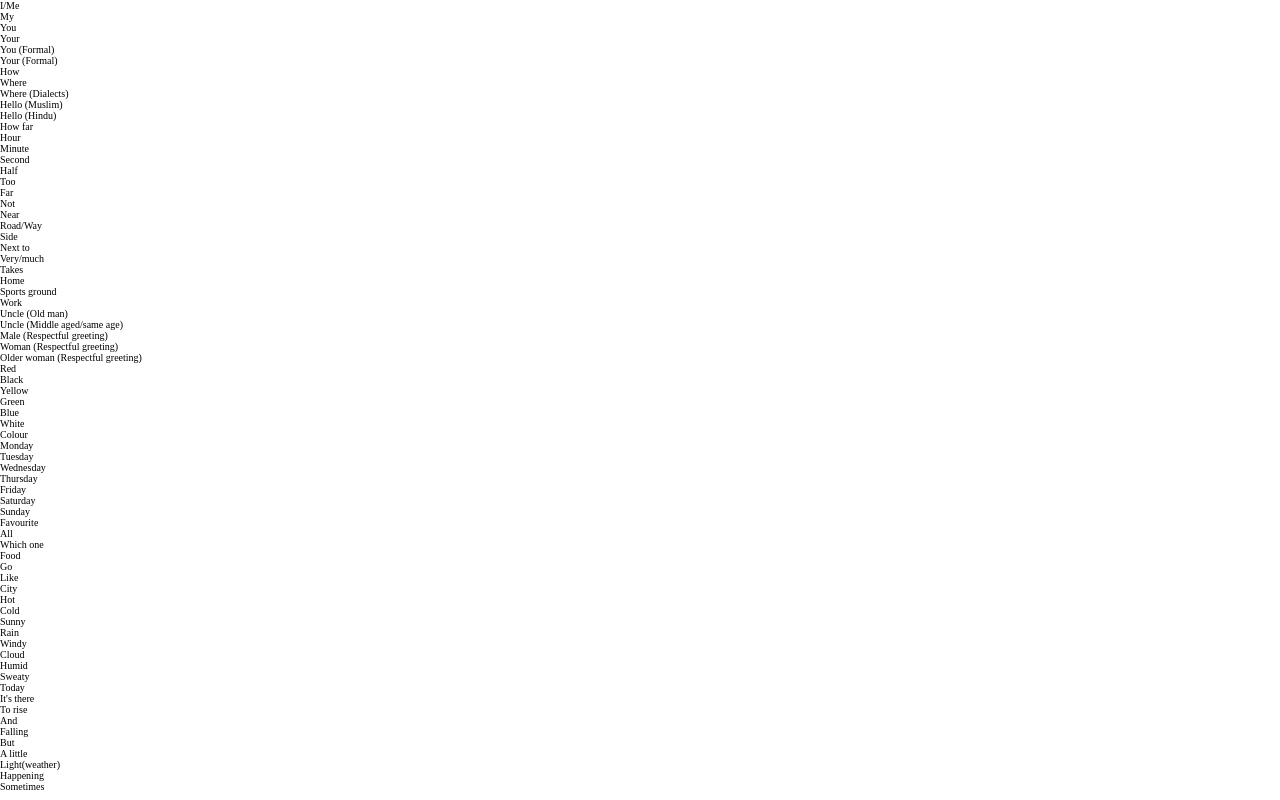
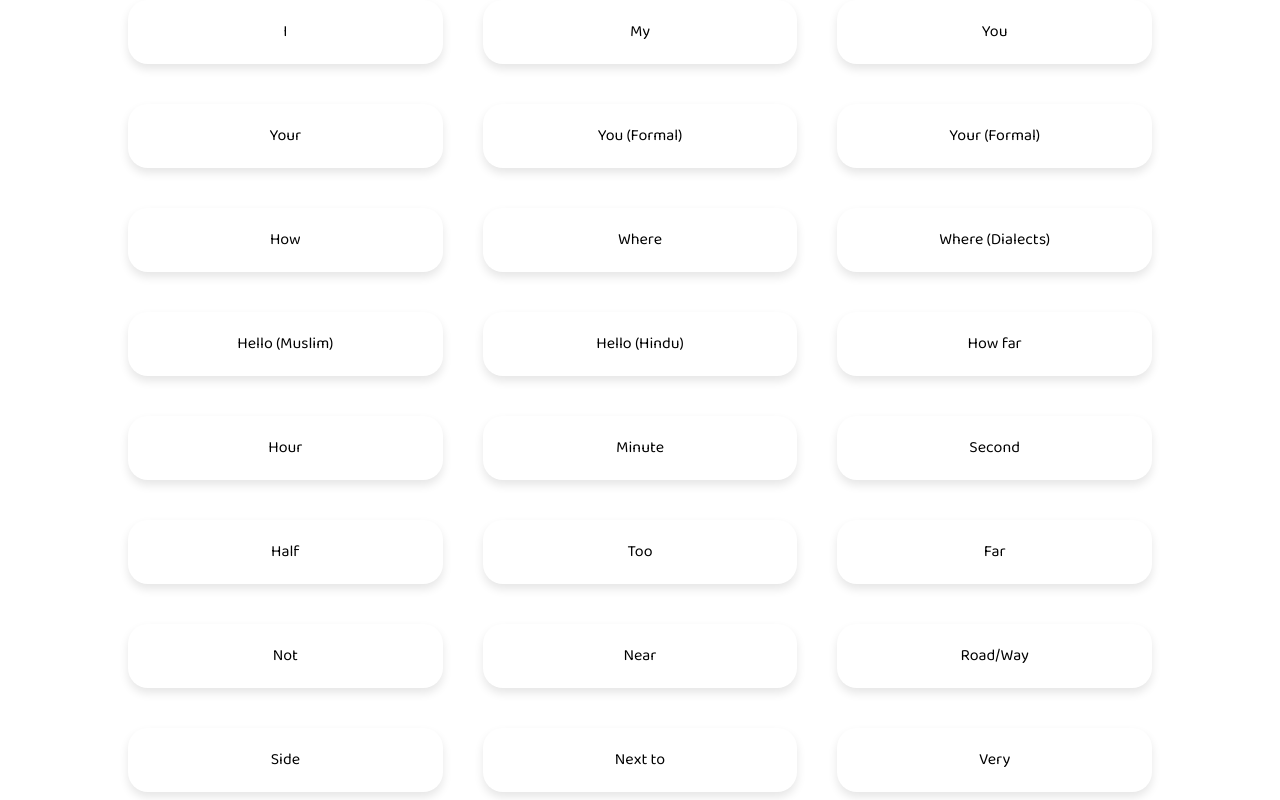
Before and after one commit to RobTF9/bengali-word-quiz, a React (Vite) app: page / in a window 1280 px wide. Shown: the top 800 px of the page. Built offline with nearby package versions, Linux system fonts and the light colour scheme.

Commit message:
working with routing

```diff
--- a/package.json
+++ b/package.json
@@ -16,7 +16,6 @@
     "@babel/plugin-transform-runtime": "^7.12.10",
     "@babel/preset-env": "^7.12.11",
     "@babel/preset-react": "^7.12.10",
-    "@babel/preset-typescript": "^7.12.7",
     "eslint": "^7.16.0",
     "eslint-config-prettier": "^7.1.0",
     "eslint-plugin-prettier": "^3.3.0",
@@ -33,6 +32,7 @@
   "dependencies": {
     "react": "^17.0.1",
     "react-dom": "^17.0.1",
+    "react-router-dom": "^5.2.0",
     "react-speech-recognition": "^3.6.0",
     "string-similarity": "^4.0.4",
     "styled-components": "^5.2.1"
--- a/public/index.html
+++ b/public/index.html
@@ -1,11 +1,13 @@
 <!DOCTYPE html>
-<html lang="en">
+<html lang="bn">
   <head>
     <meta charset="UTF-8" />
     <meta
       name="viewport"
       content="width=device-width, initial-scale=1.0"
     />
+    <link rel="preconnect" href="https://fonts.gstatic.com">
+    <link href="https://fonts.googleapis.com/css2?family=Baloo+Da+2:wght@400;500;600;700;800&display=swap" rel="stylesheet">
     <title>Document</title>
   <body>
     <div id="appContainer"></div>
--- a/src/App.jsx
+++ b/src/App.jsx
@@ -1,15 +1,24 @@
 import React from 'react';
+import { BrowserRouter, Route } from 'react-router-dom';
 import 'regenerator-runtime/runtime';
+import Listener from './components/Listener';
 import WordList from './components/WordList';
 import words from './data/words';
-import Reset from './styles/Reset';
+import Reset from './styles/Reset.styles';
+import Typography from './styles/Typography.styles';
 
 const App = () => {
   return (
-    <>
+    <BrowserRouter>
       <Reset />
-      <WordList {...{ words }} />
-    </>
+      <Typography />
+      <Route path="/:word">
+        <Listener />
+      </Route>
+      <Route path="/">
+        <WordList {...{ words }} />
+      </Route>
+    </BrowserRouter>
   );
 };
 
--- a/src/components/Listener.jsx
+++ b/src/components/Listener.jsx
@@ -1,12 +1,21 @@
 import React from 'react';
+import { Redirect, useHistory, useLocation } from 'react-router-dom';
 import SpeechRecognition, {
   useSpeechRecognition,
 } from 'react-speech-recognition';
+import words from '../data/words';
+import {
+  ListenerInner,
+  ListenerWrapper,
+  TranscriptDebugger,
+} from '../styles/Listener.styles';
 
-const Listener = ({ word }) => {
+const Listener = () => {
+  const { pathname } = useLocation();
+  const history = useHistory();
+  const word = words.find((w) => w[2] === pathname.substring(1))[0];
   const [correct, setCorrect] = React.useState(false);
-
-  const { listening } = useSpeechRecognition({
+  const { listening, transcript } = useSpeechRecognition({
     commands: [
       {
         command: word,
@@ -19,13 +28,25 @@ const Listener = ({ word }) => {
 
   React.useEffect(() => {
     if (!listening && !correct) {
-      void SpeechRecognition.startListening({ language: 'bn' });
+      void SpeechRecognition.startListening({ language: 'bn-BD' });
     } else if (correct) {
       void SpeechRecognition.stopListening();
+      setTimeout(() => history.push('/'), 2000);
     }
   }, [listening, correct]);
 
-  return <div>{correct ? 'Well done!' : `Say ${word}`}</div>;
+  return (
+    <>
+      <TranscriptDebugger>
+        Transcript: {transcript}
+      </TranscriptDebugger>
+      <ListenerWrapper>
+        <ListenerInner>
+          <h1>{correct ? 'Well done!' : `Say ${word}`}</h1>
+        </ListenerInner>
+      </ListenerWrapper>
+    </>
+  );
 };
 
 export default Listener;
--- a/src/components/WordList.jsx
+++ b/src/components/WordList.jsx
@@ -1,12 +1,30 @@
 import React from 'react';
+import { Link, useLocation } from 'react-router-dom';
+import {
+  WordListItem,
+  WordListWrapper,
+} from '../styles/WordList.styles';
 
 const WordList = ({ words }) => {
+  const { pathname } = useLocation();
+
   return (
-    <ul>
-      {words.map((word) => (
-        <li key={word[2]}>{word[2]}</li>
+    <WordListWrapper>
+      {words.map((w) => (
+        <Link to={w[2]} key={w[2]}>
+          <WordListItem
+            active={
+              pathname !== '/' && w[2] === pathname.substring(1)
+            }
+            inactive={
+              pathname !== '/' && w[2] !== pathname.substring(1)
+            }
+          >
+            {w[2]}
+          </WordListItem>
+        </Link>
       ))}
-    </ul>
+    </WordListWrapper>
   );
 };
 
--- a/src/data/words.js
+++ b/src/data/words.js
@@ -1,5 +1,5 @@
 export default [
-  ['আমি', 'Ami', 'I/Me'],
+  ['আমি', 'Ami', 'I'],
   ['আমার', 'Amar', 'My'],
   ['তুমি', 'Tumi', 'You'],
   ['তোমার', 'Tumar', 'Your'],
@@ -22,13 +22,13 @@ export default [
   ['রাস্তা', 'Rasta', 'Road/Way'],
   ['পাশ', 'Pash', 'Side'],
   ['পাশেই', 'Pashei', 'Next to'],
-  ['অনেক', 'Onek', 'Very/much'],
+  ['অনেক', 'Onek', 'Very'],
   ['লাগে', 'Lage', 'Takes'],
   ['বাসা', 'Basha', 'Home'],
   ['খেলার মাঠ', 'Khelar math', 'Sports ground'],
   ['কাজ', 'Kaj', 'Work'],
   ['চাচা', 'Chacha', 'Uncle (Old man)'],
-  ['মামা', 'Mama', 'Uncle (Middle aged/same age)'],
+  ['মামা', 'Mama', 'Uncle (Middle aged or same age)'],
   ['ভাইয়া', 'Bhaiya', 'Male (Respectful greeting)'],
   ['আপা', 'Apa', 'Woman (Respectful greeting)'],
   ['খালা', 'Khala', 'Older woman (Respectful greeting)'],
@@ -68,7 +68,7 @@ export default [
   ['পড়তাছে', 'Portase', 'Falling'],
   ['কিন্তু', 'Kintu', 'But'],
   ['অল্প', 'Olpo', 'A little'],
-  ['হালকা', 'Halka', 'Light(weather)'],
+  ['হালকা', 'Halka', 'Light (weather)'],
   ['হইতাছে', 'Hoitase', 'Happening'],
   ['মাঝে মাঝে', 'Majhe majhe', 'Sometimes'],
 ];
--- /dev/null
+++ b/src/styles/Listener.styles.js
@@ -0,0 +1,26 @@
+import styled from 'styled-components';
+
+export const ListenerWrapper = styled.div`
+  background-color: white;
+  bottom: 0;
+  box-shadow: 0 -1rem 2rem rgba(0, 0, 0, 0.2);
+  padding: 2rem;
+  position: fixed;
+  width: 100vw;
+  z-index: 2;
+`;
+
+export const ListenerInner = styled.div`
+  margin: 0 auto;
+  position: relative;
+  text-align: center;
+  width: 80%;
+`;
+
+export const TranscriptDebugger = styled.div`
+  background-color: black;
+  color: white;
+  position: fixed;
+  right: 0;
+  top: 0;
+`;
--- /dev/null
+++ b/src/styles/Typography.styles.js
@@ -0,0 +1,118 @@
+import { createGlobalStyle } from 'styled-components';
+
+const Typography = createGlobalStyle`
+  *,
+  button,
+  input,
+  label,
+  select,
+  button,
+  textarea {
+    font-family: 'Baloo Da 2', cursive;
+    -webkit-font-smoothing: antialiased; /* Chrome, Safari */
+    -moz-osx-font-smoothing: grayscale; /* Firefox */
+    text-rendering: optimizeLegibility;
+    font-weight: 400;
+    color: black;
+  }
+
+  h1,
+  h2,
+  h3,
+  h4,
+  h5 {
+    font-weight: 800;
+  }
+
+  h1 {
+    font-size: 3.6rem;
+    line-height: 1.1;
+  }
+
+  h2 {
+    font-size: 2.8rem;
+    line-height: 1.1;
+  }
+
+  h3 {
+    font-size: 2.4rem;
+    line-height: 1.1;
+  }
+
+  h4 {
+    font-size: 1.8rem;
+    line-height: 1.1;
+  }
+
+  h5 {
+    font-size: 1.2rem;
+    line-height: 1.1;
+  }
+
+  p,
+  a,
+  li,
+  button,
+  label,
+  input,
+  textarea,
+  button {
+    font-size: 1.6rem;
+    font-weight: 400;
+    line-height: 2.4rem;
+  }
+
+  strong {
+    font-weight: 600;
+  }
+
+  a {
+    cursor: pointer;
+    font-weight: 600;
+    color: blue;
+
+    &:hover {
+      color: lime;
+    }
+  }
+
+  button {
+    cursor: pointer;
+    font-weight: 600;
+    color: blue;
+
+    &:hover {
+      color: lime;
+    }
+  }
+
+  @media (min-width: 600px) {
+    h1 {
+      font-size: 4.2rem;
+    }
+
+    h2 {
+      font-size: 3.2rem;
+    }
+
+    h3 {
+      font-size: 2.6rem;
+    }
+  }
+
+  @media (min-width: 1024px) {
+    h1 {
+      font-size: 4.8rem;
+    }
+
+    h2 {
+      font-size: 3.6rem;
+    }
+
+    h3 {
+      font-size: 2.8rem;
+    }
+  }
+`;
+
+export default Typography;
--- /dev/null
+++ b/src/styles/WordList.styles.js
@@ -0,0 +1,29 @@
+import styled, { css } from 'styled-components';
+
+export const WordListWrapper = styled.ul`
+  display: grid;
+  gap: 4rem;
+  grid-template-columns: repeat(auto-fit, minmax(25rem, 1fr));
+  margin: 0 auto;
+  width: 80%;
+  text-align: center;
+`;
+
+export const WordListItem = styled.li`
+  box-shadow: 0 0.5rem 1rem rgba(0, 0, 0, 0.1);
+  padding: 2rem;
+  border-radius: 2rem;
+  transition: all 0.3s ease-in-out;
+
+  ${({ active }) =>
+    active &&
+    css`
+      transform: scale(1.2, 1.2);
+    `}
+
+  ${({ inactive }) =>
+    inactive &&
+    css`
+      opacity: 0.4;
+    `}
+`;
```
Also changed, not shown: src/styles/Reset.styles.js (renamed from src/styles/Reset.js), 1 other file (tests, documents, lock files or other folders).
